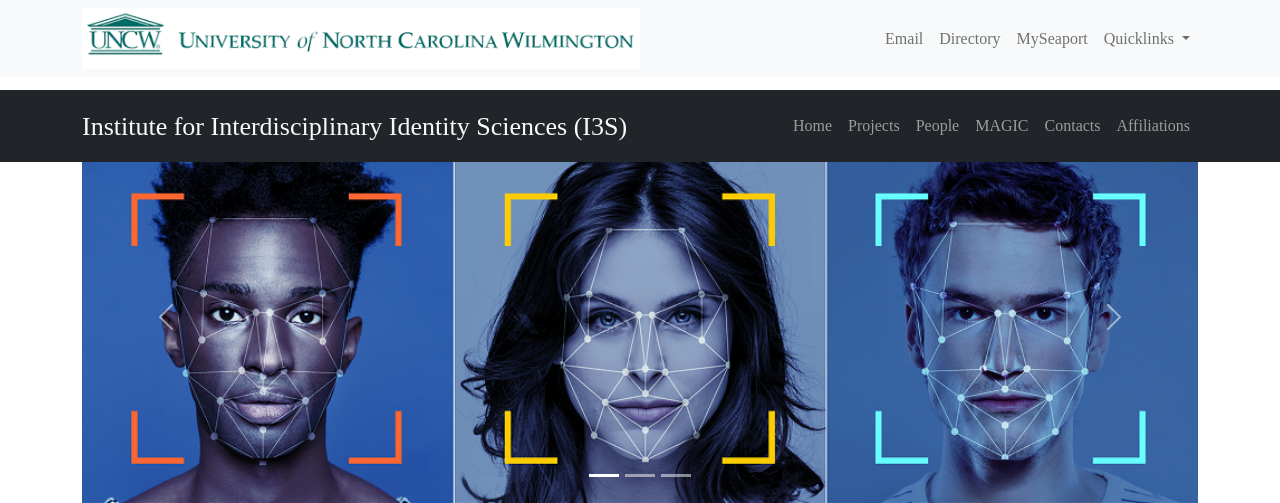
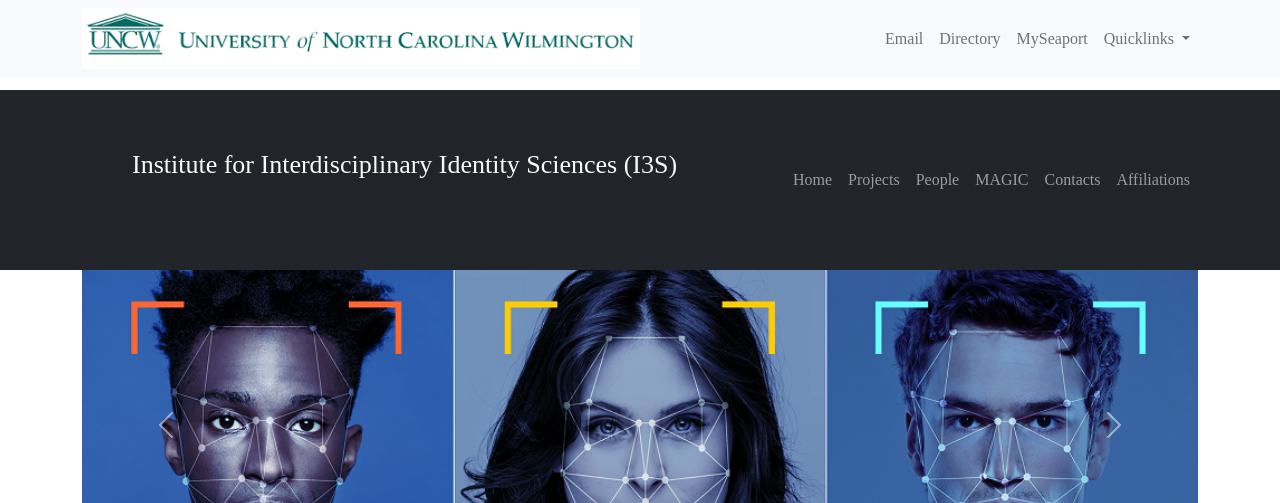
Before and after one commit to Lukmon892/MAGIC-Website-I3s-Website, a PHP site: page /I3s.php in a window 1280 px wide. Shown: the top 503 px of the page. Run offline with PHP 8.4, Linux system fonts and the light colour scheme; some libraries are stand-ins or nearby versions; grey boxes are pictures that could not be loaded.

Commit message:
changes made

```diff
--- a/I3s.php
+++ b/I3s.php
@@ -69,7 +69,7 @@
 
       <div class="navbar-nav">
       <a href="#" class="navbar-brand">
-        <span style="font-size: 130%; text-align:center; font-family:'Times New Roman', Times, serif; justify-content:center; display:flex" class="text-light text-sm-start p-10
+        <span id="pageheader" style="font-size: 130%; text-align:center; font-family:'Times New Roman', Times, serif; justify-content:center; display:flex" class="text-light text-sm-start p-10
         ">Institute for Interdisciplinary Identity Sciences (I3S)</span></a>
 
         <!--<h5 style="font-size: 160%; text-align:center; font-family:'Times New Roman', Times, serif; text-align:center; justify-content:center; display:flex" class="text-light text-sm-start p-10
--- a/i3sStyle.css
+++ b/i3sStyle.css
@@ -513,9 +513,14 @@ section {
   border-radius: 10px;
 }
 
-@media (min-width: 768px) {
-  .news-input {
-    width: 50%;
+@media (min-width: 45.78571em) {
+  #pageheader {
+    height: 135px;
+    margin: 0 0 35px 0;
+    font-family: Palatino, "Palatino Linotype", "Times New Roman", Times, serif;
+    font-size: 2.8em;
+    color: #007073;
+    padding: 50px 0 0 50px;
   }
 }
 
```
